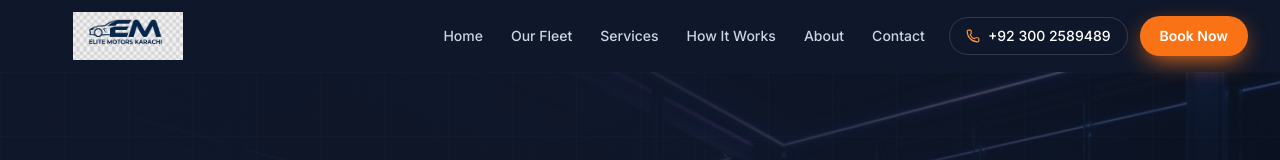
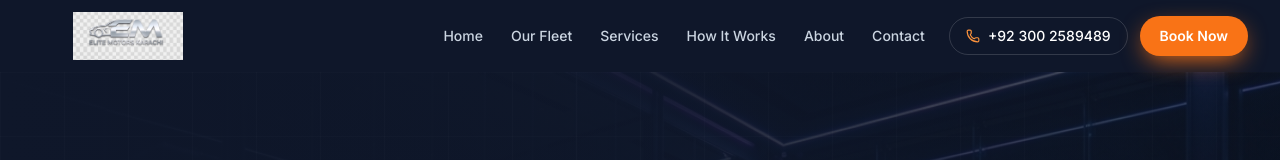
Before and after one commit to jordon5611/driveease-rent-a-car, a Next.js app: page / in a window 1280 px wide. Shown: the top 160 px of the page. Built offline with nearby package versions, Linux system fonts and the light colour scheme.

Commit message:
Update logo to the new transparent PNG version

```diff
--- a/src/components/Logo.tsx
+++ b/src/components/Logo.tsx
@@ -17,7 +17,7 @@ export default function Logo({ className }: LogoProps) {
     >
       <div className="relative h-12 w-48 transition-transform group-hover:scale-105">
         <Image
-          src="/logo.jpg"
+          src="/logo.png"
           alt={`${site.name} Logo`}
           fill
           className="object-contain"
```
Also changed, not shown: public/logo.jpg (deleted), public/logo.png (added).
